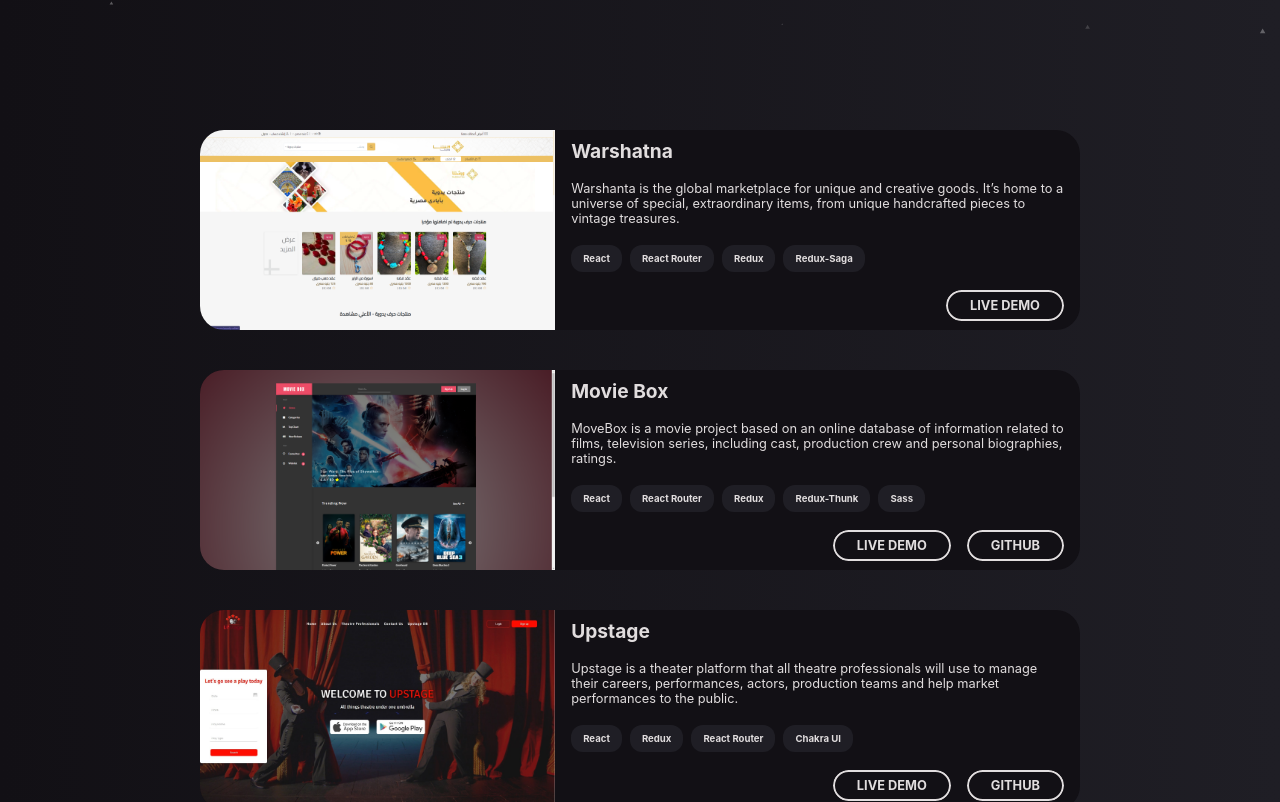
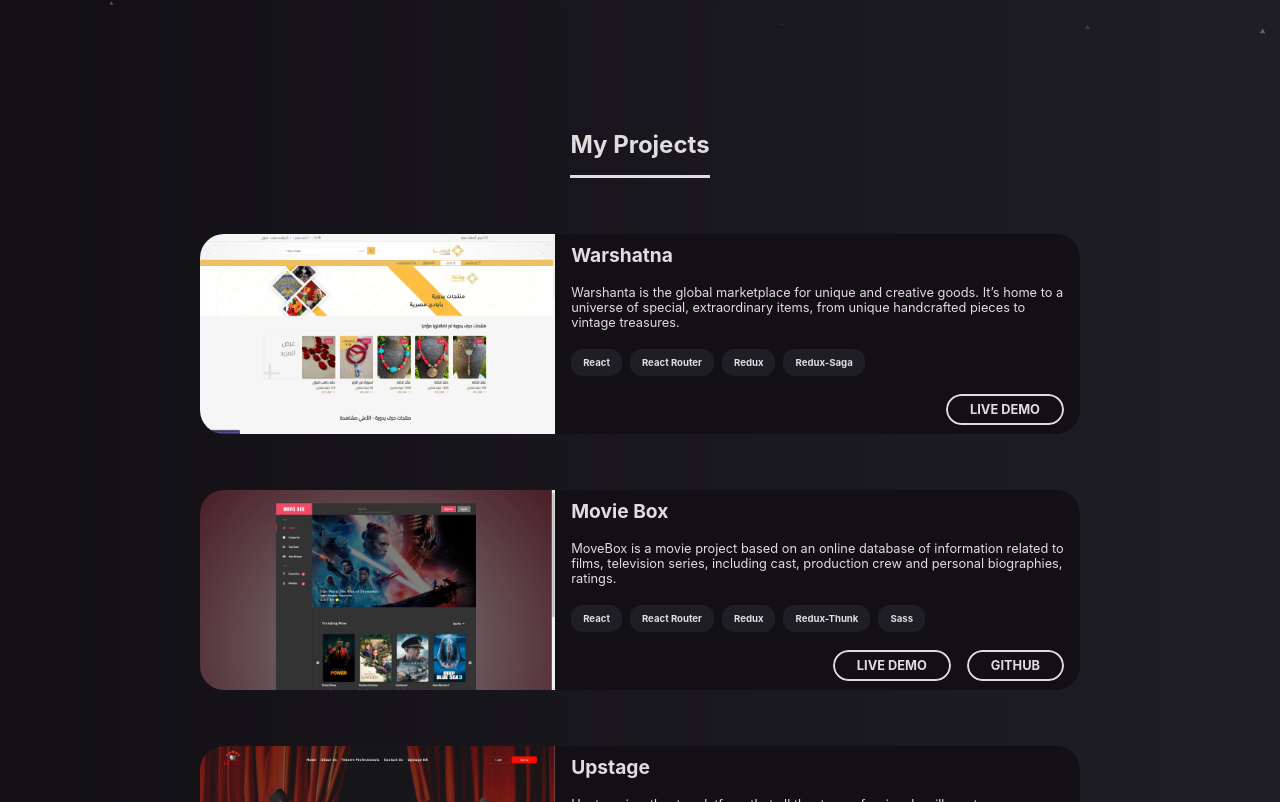
Before and after one commit to ahmed-eidd/myportfolio-next, a Next.js app: page / in a window 1280 px wide. Shown: the part 758-1560 px from the top of the page. Built offline with nearby package versions, Linux system fonts and the light colour scheme.

Commit message:
added lseciton links and ui fixes to projecrts

```diff
--- a/component/Divider/Divider.jsx
+++ b/component/Divider/Divider.jsx
@@ -1,8 +1,14 @@
 import React from 'react';
+import { extendClasses } from '../../utilities/extendClasses';
 import classes from './Divider.module.scss';
 
-const Divider = ({ style, width, direction }) => {
-  return <div className={classes.Divider}></div>;
+const Divider = ({ style, className, width, direction }) => {
+  return (
+    <div
+      style={style}
+      className={extendClasses(classes.Divider, className)}
+    ></div>
+  );
 };
 
 export default Divider;
--- a/component/Header/Header.jsx
+++ b/component/Header/Header.jsx
@@ -5,7 +5,11 @@ import SectionLink from '../SectionLink/SectionLink';
 import Span from '../Span/Span';
 import classes from './Header.module.scss';
 
-const Header = () => {
+const Header = ({ aboutRef, projectsRef }) => {
+  const onScrollHandler = (ref) => {
+    ref?.current?.scrollIntoView({ behavior: 'smooth',  });
+  };
+
   return (
     <div className={classes.Header}>
       <div className={classes.Header__Content}>
@@ -19,8 +23,18 @@ const Header = () => {
           <Divider />
         </div>
         <div className={classes.Header__SectionLinks}>
-          <SectionLink name='Projects' />
-          <SectionLink name='About Me' />
+          <SectionLink
+            onClick={() => {
+              onScrollHandler(projectsRef);
+            }}
+            name='Projects'
+          />
+          <SectionLink
+            onClick={() => {
+              onScrollHandler(aboutRef);
+            }}
+            name='About Me'
+          />
         </div>
         <div className={classes.Header__Links}>
           <Link
--- a/component/Projects/Projects.jsx
+++ b/component/Projects/Projects.jsx
@@ -1,5 +1,6 @@
 import { motion } from 'framer-motion';
 import React from 'react';
+import Divider from '../Divider/Divider';
 import Project from '../Project/Project';
 import classes from './Projects.module.scss';
 import { projectsConfing } from './ProjectsConfig';
@@ -43,8 +44,11 @@ const Projects = () => {
       initial='hidden'
       whileInView='show'
       // exit='hidden'
-
     >
+      <div className={classes.Projects__Info}>
+        <h2 className={classes.Projects__Title}>My Projects</h2>
+        <Divider className={classes.Projects__Divider} />
+      </div>
       {projectsConfing.map((prj, i) => (
         <Project
           variants={vr}
--- a/component/Projects/Projects.module.scss
+++ b/component/Projects/Projects.module.scss
@@ -3,5 +3,23 @@
 .Projects {
   display: flex;
   flex-direction: column;
-  gap: 5rem;
+  gap: 7rem;
+
+  &__Info {
+    margin: 0 auto;
+    display: flex;
+    flex-direction: column;
+    align-items: center;
+    justify-content: center;
+    gap: 2rem;
+  }
+
+  &__Title {
+    font-size: 3rem;
+    text-align: center;
+  }
+
+  &__Divider {
+    width: 100%;
+  }
 }
--- a/component/Section/Section.jsx
+++ b/component/Section/Section.jsx
@@ -1,7 +1,18 @@
-import React from 'react';
+import React, { forwardRef } from 'react';
 
-const Section = ({ children }) => {
-  return <div style={{ height: '100vh' }}>{children}</div>;
-};
+const Section = forwardRef(function sc({ children, ...props }, ref) {
+  return (
+    <div
+      style={{
+        height: '100%',
+        width: '100%',
+      }}
+      {...props}
+      ref={ref}
+    >
+      {children}
+    </div>
+  );
+});
 
 export default Section;
--- a/component/SectionLink/SectionLink.jsx
+++ b/component/SectionLink/SectionLink.jsx
@@ -5,10 +5,10 @@ import { MouseContext } from '../../context/mouse-context';
 import WithDotCursor from '../../hoc/withDotCursor/WithDotCursor';
 import classes from './SectionLink.module.scss';
 
-const SectionLink = ({ name, to }) => {
+const SectionLink = ({ name, onClick, to }) => {
   const { cursorType, cursorChangeHandler } = useContext(MouseContext);
   return (
-    <motion.a href='#ref2'  className={classes.SectionLink}>
+    <motion.a onClick={onClick} className={classes.SectionLink}>
       <div className={classes.SectionLink__Name}>{name}</div>
       <div className={classes.SectionLink__Icon}>
         <ion-icon name='chevron-forward-circle-outline'></ion-icon>
--- a/pages/index.js
+++ b/pages/index.js
@@ -1,3 +1,4 @@
+import React, { useRef, useEffect } from 'react';
 import DotCursor from '../component/DotCursor/DotCursor';
 import Header from '../component/Header/Header';
 import styles from '../styles/Home.module.css';
@@ -14,11 +15,18 @@ import SplashScreen from '../component/SplashScreen/SplashScreen';
 import LoadingScreen from '../component/LoadingScreen/LoadingScreen';
 
 export default function Home() {
+  const aboutRef = useRef(null);
+  const projectsRef = useRef(null);
+
   return (
     <Layout>
-      <Header />
-      <Projects />
-      <AboutMe />
+      <Header aboutRef={aboutRef} projectsRef={projectsRef} />
+      <Section ref={projectsRef}>
+        <Projects />
+      </Section>
+      <Section ref={aboutRef}>
+        <AboutMe />
+      </Section>
     </Layout>
   );
 }
```
